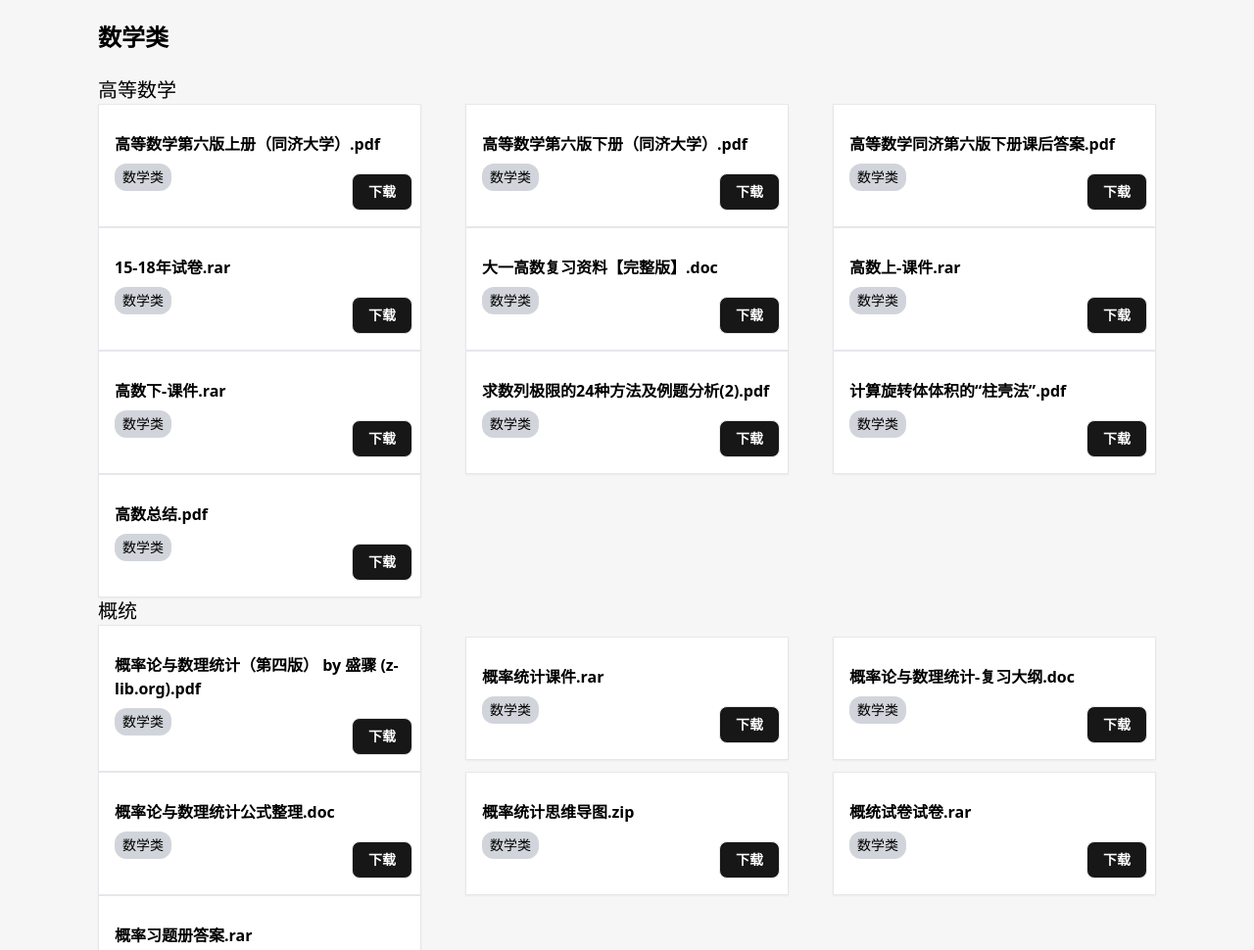
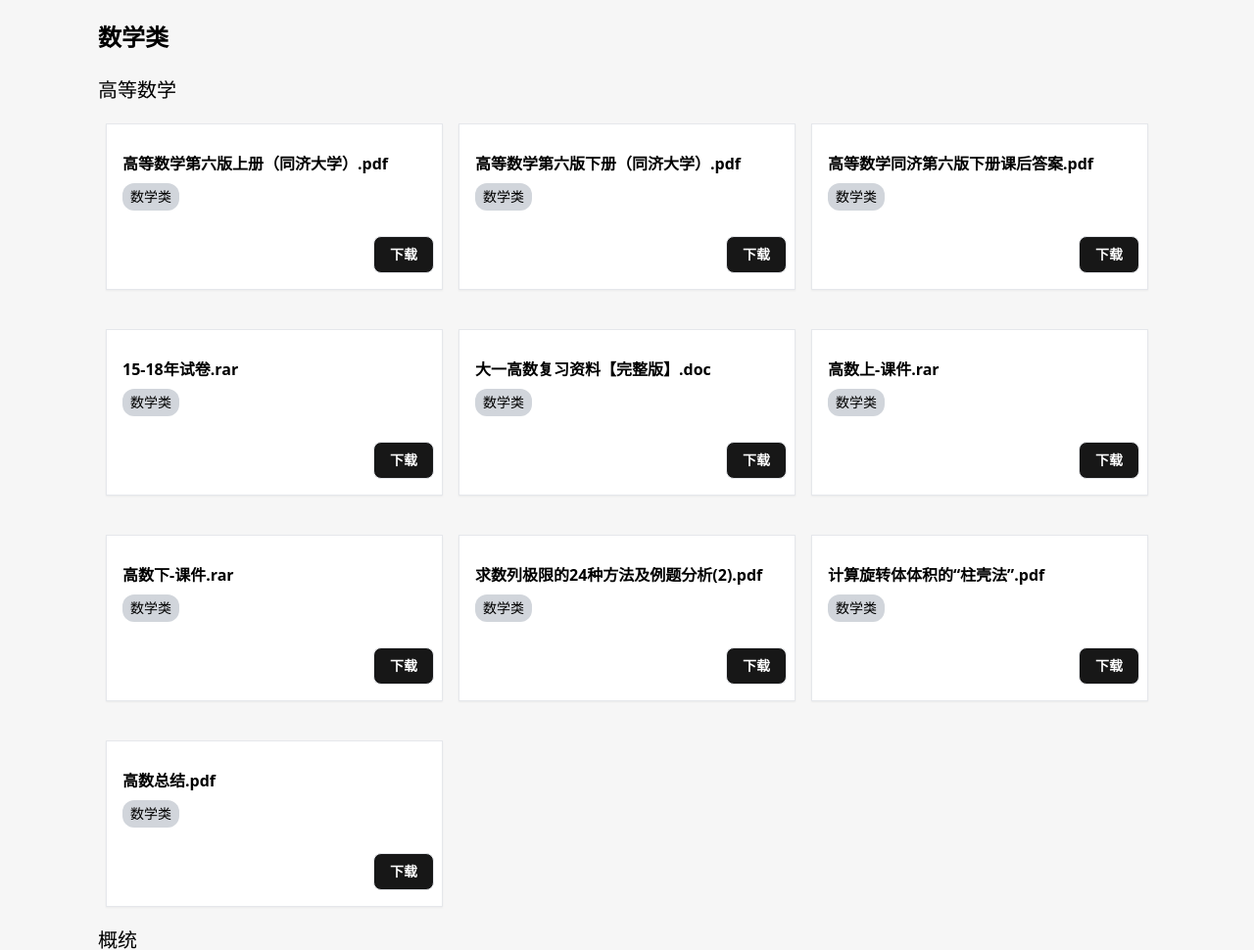
Before and after one commit to Kaleido-Studio/nuistshare-frontend, an Astro site: page / in a window 1280 px wide. Shown: the part 482-1452 px from the top of the page at 98% size. Built offline with nearby package versions, Linux system fonts and the light colour scheme; Astro itself is replaced by a stand-in of ours.

Commit message:
✨ list spa

```diff
--- a/src/components/ResCard.tsx
+++ b/src/components/ResCard.tsx
@@ -3,7 +3,8 @@ import type { DataResource } from '../types/Res'
 
 const ResCard: Component<DataResource> = (props) => {
   const card = (
-    <div class="border shadow-sm z-1 py-7 relative bg-white w-[330px] h-md  p-4 hover:shadow-xl transition duration-300">
+    <div class="basis-1/3 p-2">
+      <div class="my-3  border shadow-sm z-1 py-7 relative bg-white  h-[170px]  p-4 hover:shadow-xl transition duration-300">
         <h2 class="font-bold">{props.title}</h2>
         <p class="px-2 py-1 bg-gray-300 text-black inline-block text-sm my-2 rounded-xl">
           {props.l1_title}
@@ -16,6 +17,7 @@ const ResCard: Component<DataResource> = (props) => {
           下载
         </a>
       </div>
+    </div>
   )
 
   return card
--- a/src/components/ResSection.tsx
+++ b/src/components/ResSection.tsx
@@ -3,12 +3,50 @@ import type { DataResource } from '../types/Res'
 import ResCard from './ResCard'
 
 const ResList: Component<{ list: DataResource[] }> = (props) => {
-  const list = (
-    <div class="flex flex-wrap container z-1 items-center relative  justify-between mx-auto">
-      <For each={props.list}>{(res) => <ResCard {...res} />}</For>
+  const target = {} as {
+    // index string
+    [key: string]: {
+      [key: string]: DataResource[]
+    }
+  }
+
+  // eslint-disable-next-line solid/reactivity
+  props.list.forEach((item) => {
+    if (!target[item.l1_title]) {
+      target[item.l1_title] = {}
+    }
+    if (!target[item.l1_title][item.l2_title]) {
+      target[item.l1_title][item.l2_title] = []
+    }
+    target[item.l1_title][item.l2_title].push(item)
+  })
+
+  const res = (
+    <div class="max-w-[1080px] mx-auto">
+      <For each={Object.entries(target)}>
+        {([l1title, line]) => {
+          return (
+            <>
+              <h1 class="text-2xl font-bold my-6">{l1title}</h1>
+              {Object.entries(line).map(([l2title, items]) => {
+                return (
+                  <>
+                    <div class="w-[1080px]">
+                      <h2 class="text-xl">{l2title}</h2>
+                      <div class="flex  flex-wrap auto-cols-min container z-1 items-start relative  mx-auto">
+                        <For each={items}>{(res) => <ResCard {...res} />}</For>
+                      </div>
+                    </div>
+                  </>
+                )
+              })}
+            </>
+          )
+        }}
+      </For>
     </div>
   )
-  return list
+  return res
 }
 
 export default ResList
--- a/src/pages/index.astro
+++ b/src/pages/index.astro
@@ -4,43 +4,13 @@ import NsHero from '../components/NsHero.astro'
 import ResSection from '../components/ResSection'
 import data from '../data/resourse.json'
 import type { DataResource } from '../types/Res'
-
-const target = {} as {
-  // index string
-  [key: string]: {
-    [key: string]: DataResource[]
-  }
-}
-
-data.forEach((item) => {
-  if (!target[item.l1_title]) {
-    target[item.l1_title] = {}
-  }
-  if (!target[item.l1_title][item.l2_title]) {
-    target[item.l1_title][item.l2_title] = []
-  }
-  target[item.l1_title][item.l2_title].push(item)
-})
 ---
 
 <Layout title="Welcome to Astro.">
   <main class="px-0 z-1">
     <NsHero />
     <div class="max-w-[1080px] mx-auto">
-      {
-        Object.entries(target).map(([l1title,line]) => {
-          return (
-            <>
-              <h1 class="text-2xl font-bold my-6">{l1title}</h1>
-              {Object.entries(line).map(([l2title,items]) => {
-                return (
-                <h2 class="text-xl">{l2title}</h2>
-                <ResSection list={items} />)
-              })}
-            </>
-          )
-        })
-      }
+      <ResSection list={data} />
     </div>
   </main>
 </Layout>
```
Lines whose indentation alone changed are shown as unchanged.
